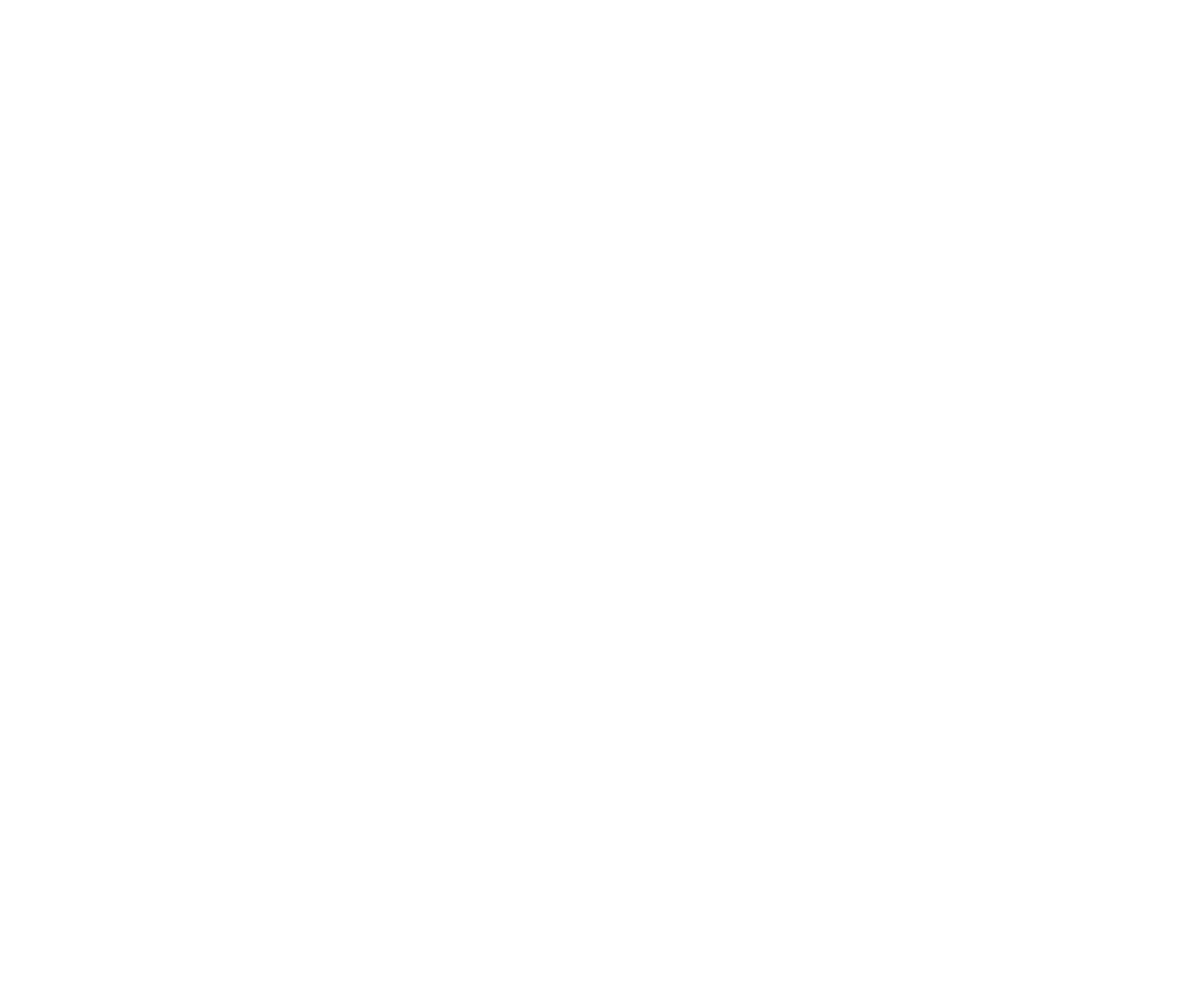
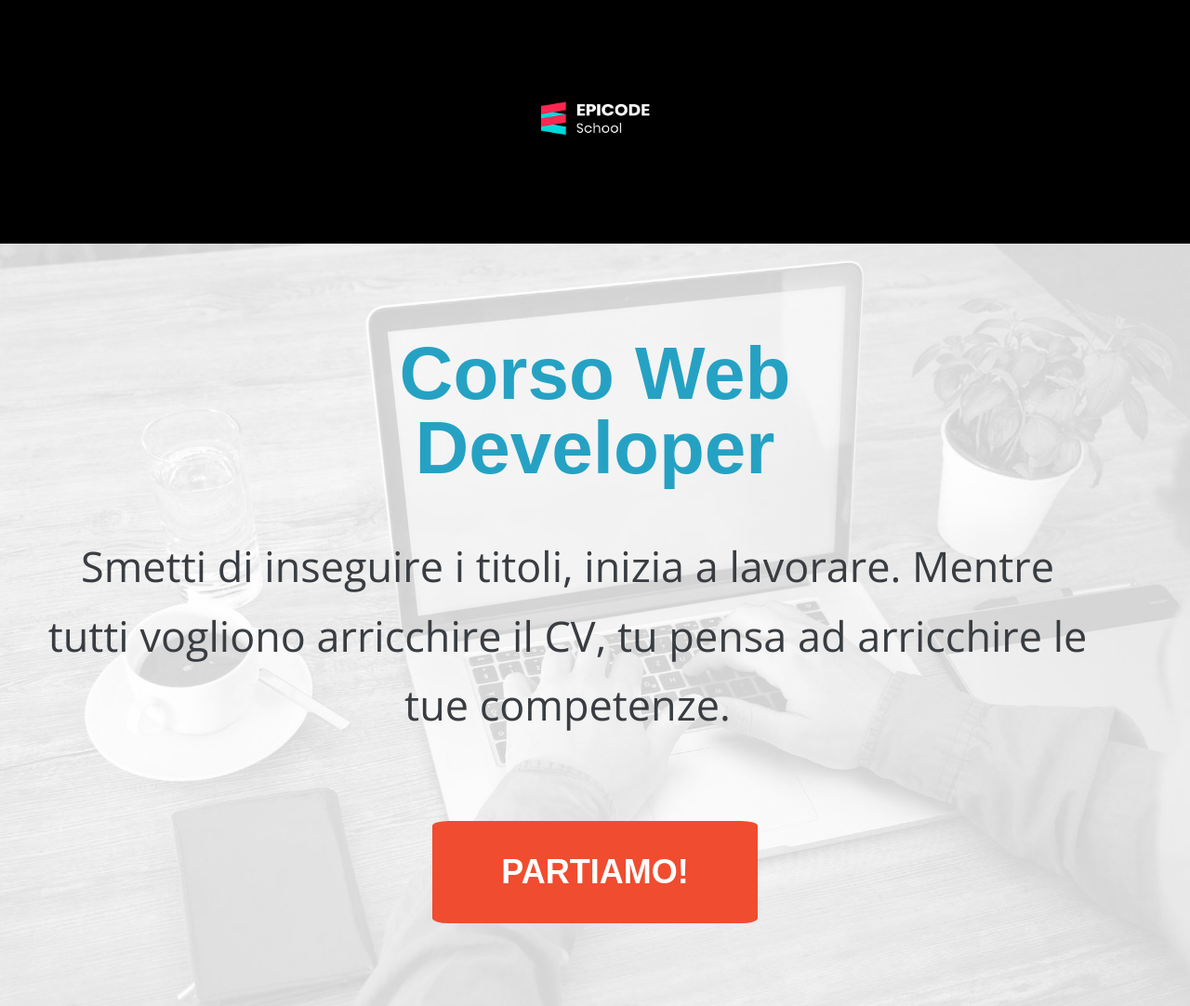
Before and after one commit to Federico-Poggi/progetto-venerdi-5, a plain HTML site: page index.html in a window 1280 px wide. Shown: the whole page at 93% size. Before the commit the page ends 800 px from the top, so only its background shows below. Drawn offline with nearby package versions, Linux system fonts and the light colour scheme.

Commit message:
header done

```diff
--- a/Esercizio/css/style.css
+++ b/Esercizio/css/style.css
@@ -1 +1,64 @@
-/* Your styles here */
+/* Generali */
+body{
+    color: #393d41;
+    font-size: 1.2rem;
+    font-family: 'Open Sans', sans-serif;
+    line-height: 1.65;
+}
+/* #25a2c3 – Montserrat (bold) – interlinea 1.5
+ */
+ .headings{
+    color: #25a2c3;
+    font-family: 'Montserrat', sans-serif;
+    line-height: 1.5;
+    font-weight: bold;
+ }
+/* logo */
+#logo{
+    background-color: black;
+    text-align: center;
+    padding: 8.5%;
+}
+
+#logo img{
+    height: 4.5vh;
+}
+/* Header */
+#motivo{
+    background-image: url(../images/banner.jpg);
+    background-size:cover;
+    background-position: center;
+    text-align: center;
+    padding: 100px 50px 50px;
+}
+
+
+h1{
+    font-size: 80px;
+    line-height: 1 !important;
+    padding-bottom: 50px;
+}
+
+#motivo p{
+    font-size: 45px;
+    width: 95%;
+    padding-bottom: 50px;
+    font-weight: 500;
+}
+
+button{
+    height: 110px;
+    width: 350px;
+    background-color: #f04c2f;
+    font-family: 'Montserrat', sans-serif;
+    font-weight: bold;
+    font-size: 36px;
+    border: none;
+    border-radius: 5%;
+    color: white;
+
+}
+
+#button{
+    padding: 2em;
+}
--- a/index.html
+++ b/index.html
@@ -8,13 +8,44 @@
     "
     />
     <title>Corso Web Developer - Epicode school</title>
+    <link rel="stylesheet" href="Esercizio/css/reset.css" />
+    <link rel="stylesheet" href="Esercizio/css/style.css" />
+    <link rel="preconnect" href="https://fonts.googleapis.com" />
+    <link rel="preconnect" href="https://fonts.gstatic.com" crossorigin />
+    <link
+      href="https://fonts.googleapis.com/css2?family=Lilita+One&family=Open+Sans:wght@300;400&family=Poppins:wght@300&family=Roboto&display=swap"
+      rel="stylesheet"
+    />
+    <link
+      rel="stylesheet"
+      href="https://cdnjs.cloudflare.com/ajax/libs/font-awesome/5.15.4/css/all.min.css"
+      integrity="sha512-1ycn6IcaQQ40/MKBW2W4Rhis/DbILU74C1vSrLJxCq57o941Ym01SwNsOMqvEBFlcgUa6xLiPY/NS5R+E6ztJQ=="
+      crossorigin="anonymous"
+      referrerpolicy="no-referrer"
+    />
   </head>
   <body>
     <div class="container">
-      <header></header>
+      <div id="logo">
+        <img src="Esercizio/images/logo.png" alt="logo" />
+      </div>
       <main>
-        <section id="motivo"></section>
-        <div id="info-lavoro"></div>
+        <header id="motivo">
+          <h1 class="headings">
+            <span>Corso Web <br />Developer</span>
+          </h1>
+          <p>
+            Smetti di inseguire i titoli, inizia a lavorare. Mentre tutti
+            vogliono arricchire il CV, tu pensa ad arricchire le tue competenze.
+          </p>
+          <div id="button"><button>PARTIAMO!</button></div>
+        </header>
+        <div id="info-lavoro">
+          <h2 class="headings"></h2>
+          <h2 class="headings"></h2>
+          <h2 class="headings"></h2>
+          <h2 class="headings"></h2>
+        </div>
         <div id="garanzie"></div>
         <div id="obbiettivi-corso"></div>
       </main>
```
